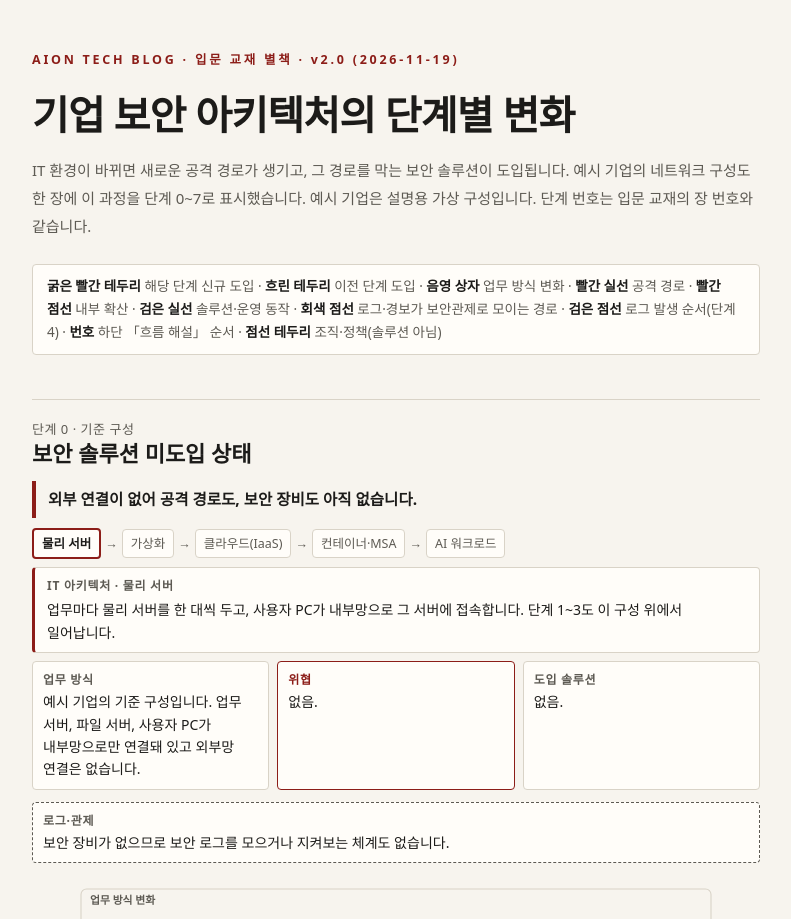
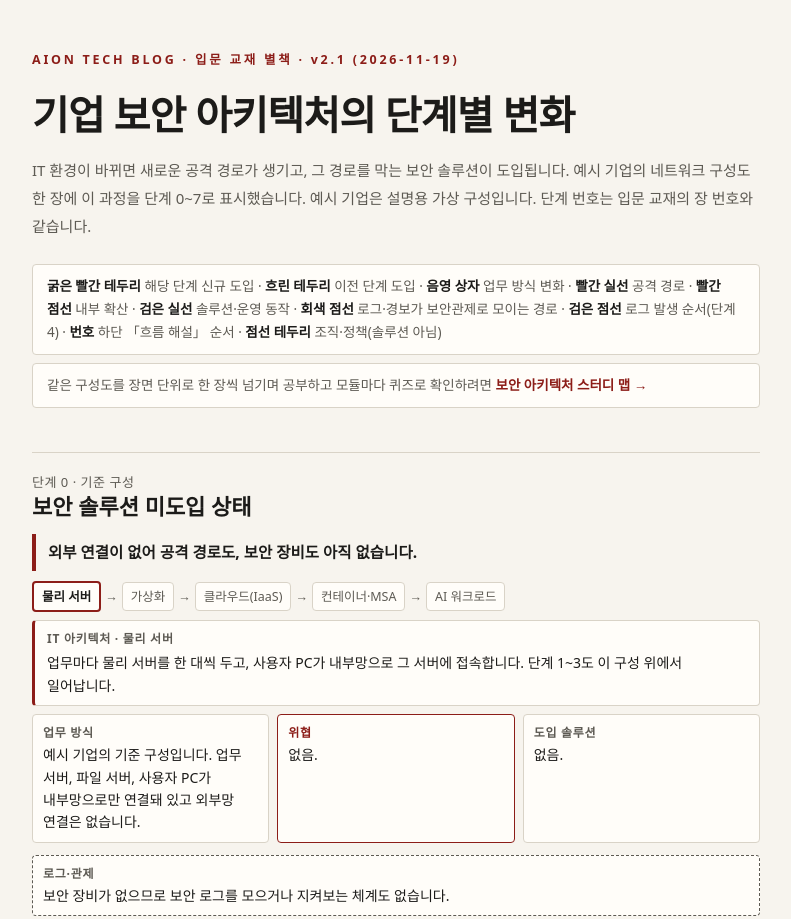
Before and after one commit to kevinjishan/security-101, a plain HTML site: page docs/stages.html in a window 1280 px wide. Shown: the top 919 px of the page, without its empty margins (244-1035 px from the left). Drawn offline with Linux system fonts and the light colour scheme; a web font is replaced by a local one.

Commit message:
별책에 스터디 맵 링크 추가
대표 11-19 19:04 「게시」. 범례 아래 「보안 아키텍처 스터디 맵 →」(study/) 한 줄 추가.

```diff
--- a/docs/stages.html
+++ b/docs/stages.html
@@ -166,10 +166,11 @@ body{-webkit-print-color-adjust:exact;print-color-adjust:exact}
 <g class="a7"><circle class="bds" cx="580" cy="438" r="9"/><text class="bdt" x="580" y="442">1</text><circle class="bdi" cx="500" cy="590" r="9"/><text class="bdt" x="500" y="594">2</text><circle class="bdi" cx="322" cy="590" r="9"/><text class="bdt" x="322" y="594">3</text></g>
 </symbol></defs></svg>
 <main>
-<p class="kicker">AION TECH BLOG · 입문 교재 별책 · v2.0 (2026-11-19)</p>
+<p class="kicker">AION TECH BLOG · 입문 교재 별책 · v2.1 (2026-11-19)</p>
 <h1>기업 보안 아키텍처의 단계별 변화</h1>
 <p class="dek">IT 환경이 바뀌면 새로운 공격 경로가 생기고, 그 경로를 막는 보안 솔루션이 도입됩니다. 예시 기업의 네트워크 구성도 한 장에 이 과정을 단계 0~7로 표시했습니다. 예시 기업은 설명용 가상 구성입니다. 단계 번호는 입문 교재의 장 번호와 같습니다.</p>
 <p class="legend"><b>굵은 빨간 테두리</b> 해당 단계 신규 도입 · <b>흐린 테두리</b> 이전 단계 도입 · <b>음영 상자</b> 업무 방식 변화 · <b>빨간 실선</b> 공격 경로 · <b>빨간 점선</b> 내부 확산 · <b>검은 실선</b> 솔루션·운영 동작 · <b>회색 점선</b> 로그·경보가 보안관제로 모이는 경로 · <b>검은 점선</b> 로그 발생 순서(단계 4) · <b>번호</b> 하단 「흐름 해설」 순서 · <b>점선 테두리</b> 조직·정책(솔루션 아님)</p>
+<p class="legend">같은 구성도를 장면 단위로 한 장씩 넘기며 공부하고 모듈마다 퀴즈로 확인하려면 <a href="study/" style="color:var(--accent);font-weight:700;text-decoration:none">보안 아키텍처 스터디 맵 →</a></p>
 
 <section id="s0"><h2><small>단계 0 · 기준 구성</small>보안 솔루션 미도입 상태</h2>
 <p class="one">외부 연결이 없어 공격 경로도, 보안 장비도 아직 없습니다.</p>
```
